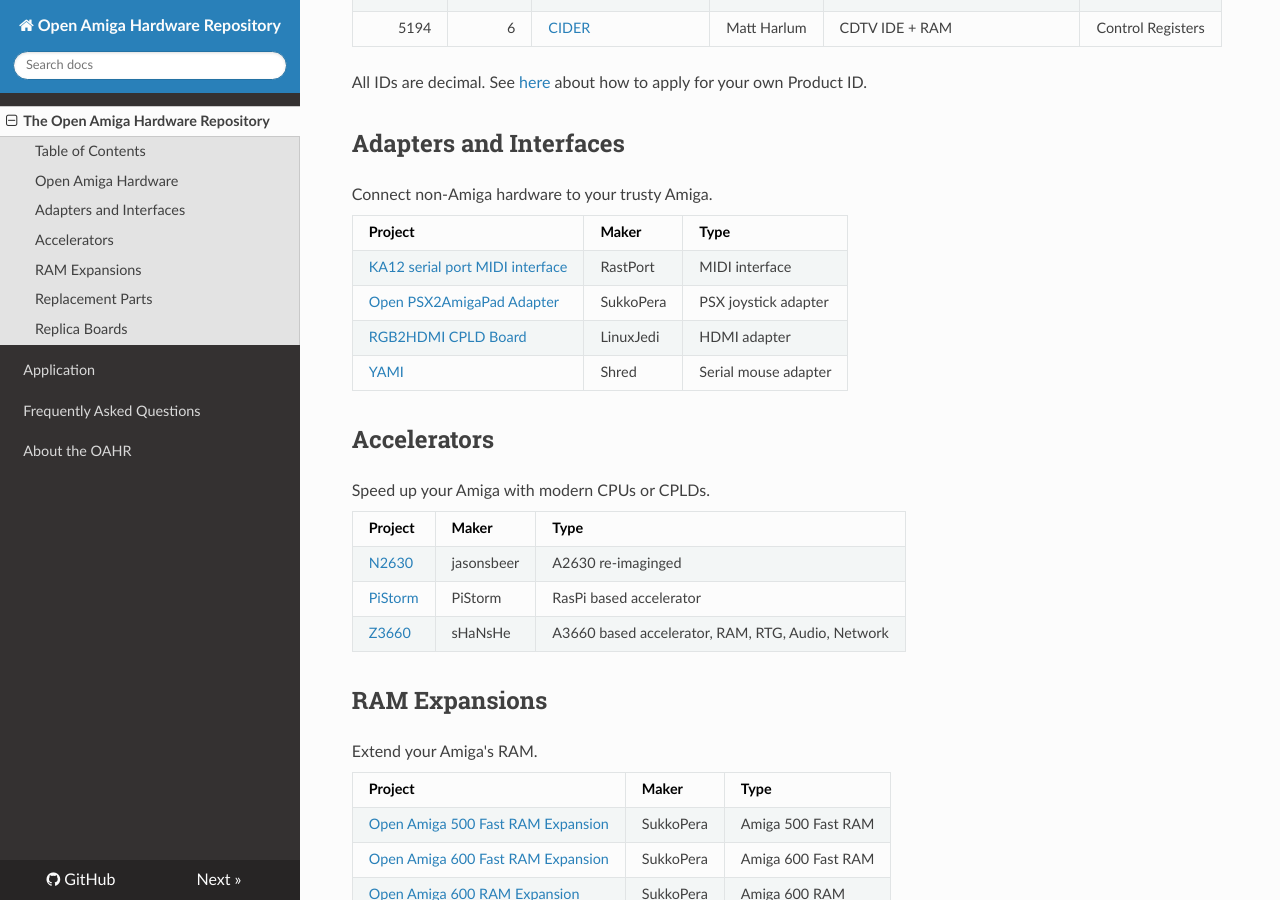
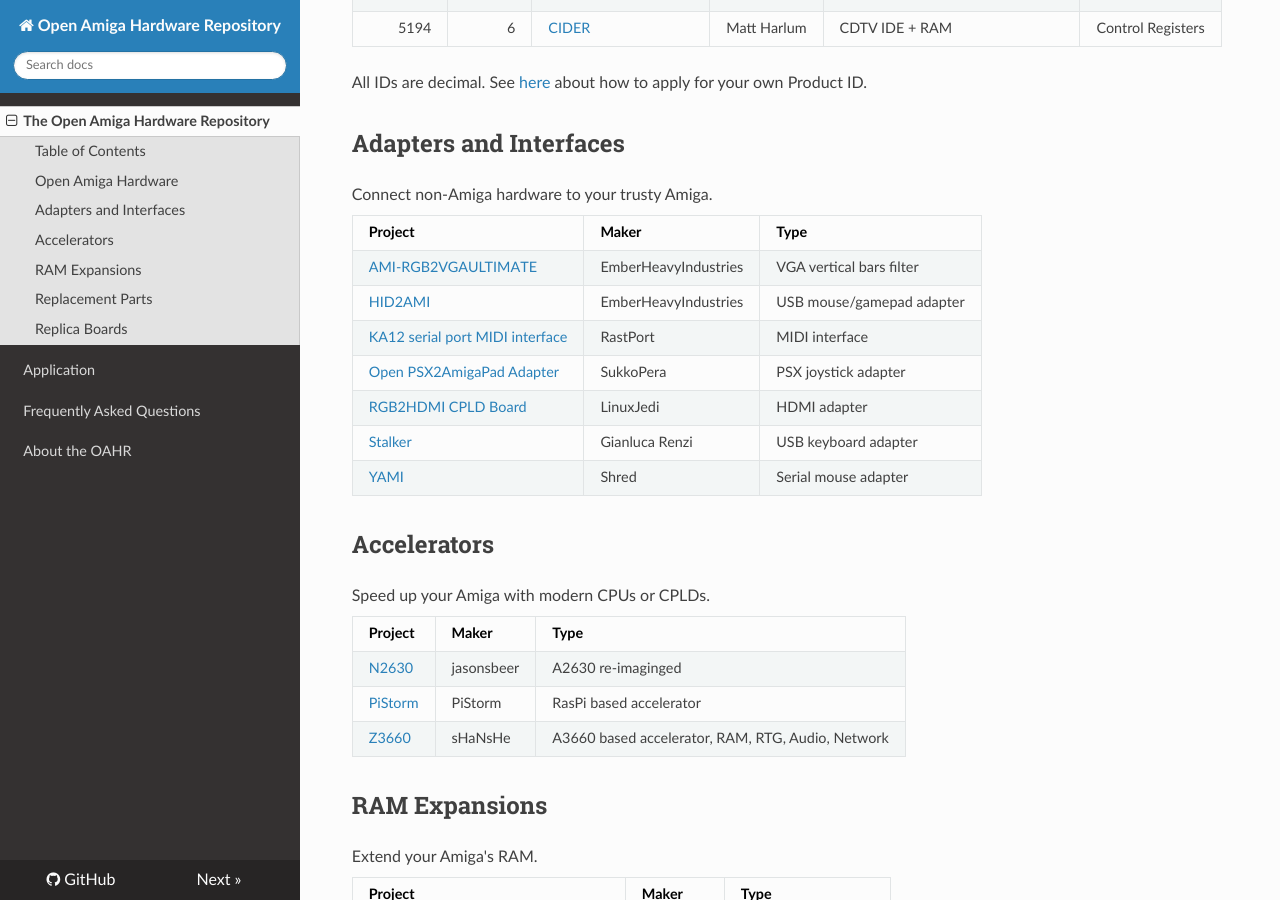
Before and after one commit to oahr/oahr, an MkDocs documentation site: the page built from src/index.md, in a window 1280 px wide and 900 px high, scrolled down 775 px. Built offline with MkDocs 1.6.1, drawn with Linux system fonts in a browser that asks for light colours.

Commit message:
Add 3 adapters

```diff
--- a/src/index.md
+++ b/src/index.md
@@ -32,9 +32,12 @@
 
 | Project  | Maker | Type |
 | -------- | ----- | ---- |
+| [AMI-RGB2VGAULTIMATE](https://github.com/EmberHeavyIndustries/AMI-RGB2VGAULTIMATE) | EmberHeavyIndustries | VGA vertical bars filter |
+| [HID2AMI](https://github.com/EmberHeavyIndustries/HID2AMI) | EmberHeavyIndustries | USB mouse/gamepad adapter |
 | [KA12 serial port MIDI interface](https://github.com/grzegorz-kraszewski/rastport/tree/main/ka12) | RastPort | MIDI interface |
 | [Open PSX2AmigaPad Adapter](https://github.com/SukkoPera/OpenPSX2AmigaPadAdapter) | SukkoPera | PSX joystick adapter |
 | [RGB2HDMI CPLD Board](https://github.com/LinuxJedi/AmigaRGBtoHDMI) | LinuxJedi | HDMI adapter |
+| [Stalker](https://github.com/gianlucarenzi/stalker) | Gianluca Renzi | USB keyboard adapter |
 | [YAMI](https://github.com/shred/yami) | Shred | Serial mouse adapter |
 
 ## Accelerators
```
Also changed, not shown: docs/index.html (+16 -1 lines), docs/search/search_index.json (+1 -1 lines), docs/sitemap.xml (+4 -4 lines), 1 other file.
